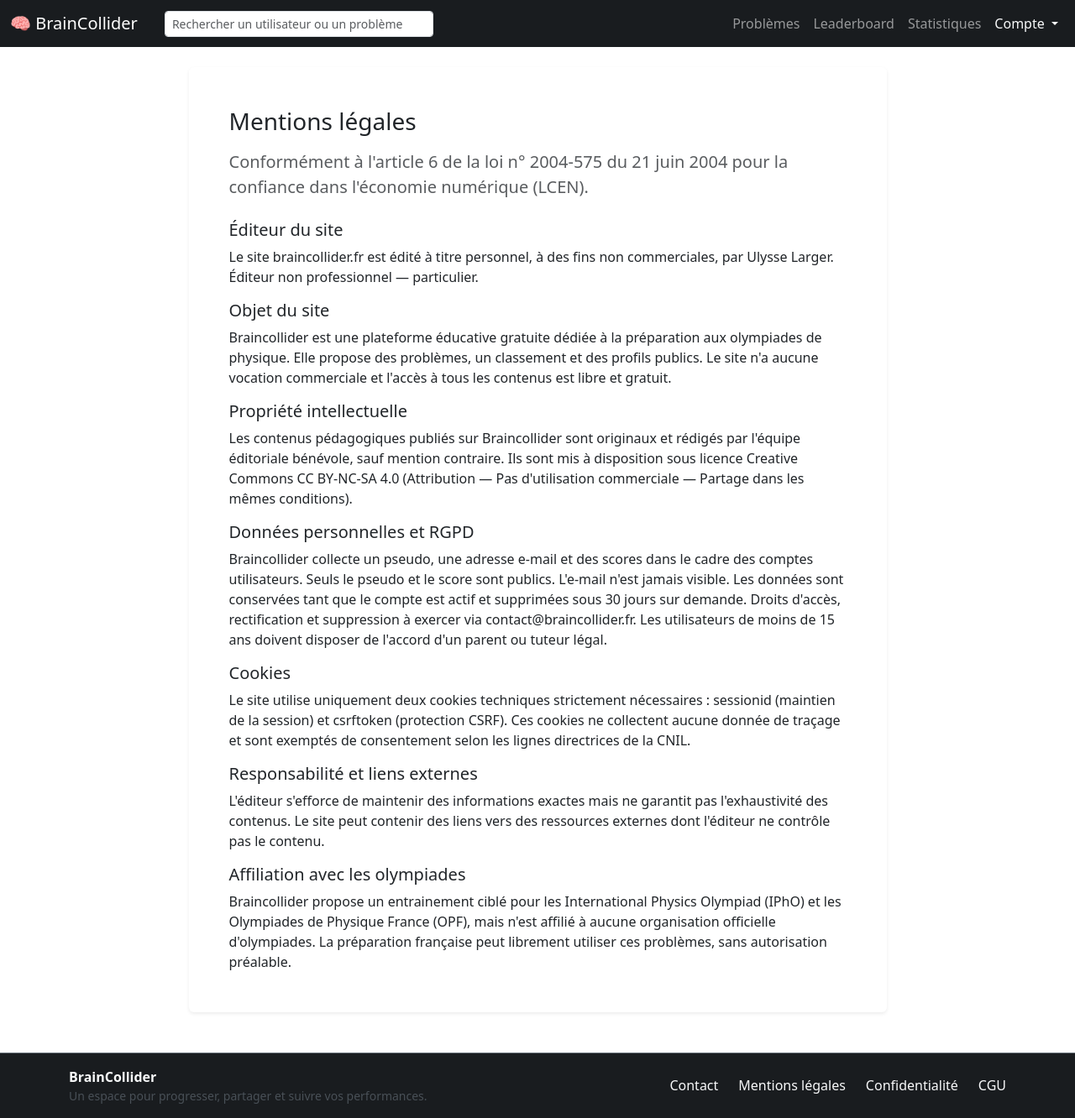
After one commit to DaStygos/braincollider, a Django app: page /mentions-legales/ in a window 1280 px wide. The commit adds this page. Shown: the whole page at 84% size. Run offline with Django 5.2, Linux system fonts and the light colour scheme; tables that the repository leaves empty hold one stand-in row (values such as "Sample post"); some libraries are stand-ins or nearby versions.

Commit message:
added legal terms

```diff
--- /dev/null
+++ b/core/templates/core/static_page.html
@@ -0,0 +1,29 @@
+{% extends "base_generic.html" %}
+
+{% block title %}{{ page_title }}{% endblock %}
+
+{% block content %}
+<div class="row justify-content-center">
+  <div class="col-lg-9">
+    <div class="card border-0 shadow-sm">
+      <div class="card-body p-4 p-md-5">
+        <h1 class="h3 mb-3">{{ page_title }}</h1>
+        <p class="lead text-muted mb-4">{{ page_lead }}</p>
+
+        <div class="vstack gap-3">
+          {% for section in page_sections %}
+            <section>
+              <h2 class="h5 mb-2">{{ section.title }}</h2>
+              {% if section.link %}
+                <p class="mb-0"><a href="{{ section.link }}">{{ section.content }}</a></p>
+              {% else %}
+                <p class="mb-0">{{ section.content }}</p>
+              {% endif %}
+            </section>
+          {% endfor %}
+        </div>
+      </div>
+    </div>
+  </div>
+</div>
+{% endblock %}
--- a/core/urls.py
+++ b/core/urls.py
@@ -5,4 +5,8 @@ app_name = "core"
 
 urlpatterns = [
     path("", views.home, name="home"),
+    path("contact/", views.contact, name="contact"),
+    path("mentions-legales/", views.legal_notice, name="legal_notice"),
+    path("confidentialite/", views.privacy, name="privacy"),
+    path("cgu/", views.terms, name="terms"),
 ]
--- a/core/views.py
+++ b/core/views.py
@@ -1,4 +1,293 @@
 from django.shortcuts import render
+
 
 def home(request):
     return render(request, "core/home.html")
+
+
+def _render_static_page(request, title, lead, sections):
+    return render(
+        request,
+        "core/static_page.html",
+        {
+            "page_title": title,
+            "page_lead": lead,
+            "page_sections": sections,
+        },
+    )
+
+
+def contact(request):
+    return _render_static_page(
+        request,
+        "Contact",
+        "Vous pouvez joindre l'équipe via les coordonnées ci-dessous.",
+        [
+            {
+                "title": "Adresse email",
+                "content": "contact@braincollider.fr",
+                "link": "mailto:contact@braincollider.fr",
+            },
+            {
+                "title": "Objet du message",
+                "content": "Support technique, remarque sur une page ou demande administrative.",
+            },
+        ],
+    )
+
+
+def legal_notice(request):
+    return _render_static_page(
+        request,
+        "Mentions légales",
+        "Conformément à l'article 6 de la loi n° 2004-575 du 21 juin 2004 pour la confiance dans l'économie numérique (LCEN).",
+        [
+            {
+                "title": "Éditeur du site",
+                "content": (
+                    "Le site braincollider.fr est édité à titre personnel, à des fins non commerciales, par Ulysse Larger. "
+                    "Éditeur non professionnel — particulier."
+                ),
+            },
+            {
+                "title": "Objet du site",
+                "content": (
+                    "Braincollider est une plateforme éducative gratuite dédiée à la préparation aux olympiades de physique. "
+                    "Elle propose des problèmes, un classement et des profils publics. "
+                    "Le site n'a aucune vocation commerciale et l'accès à tous les contenus est libre et gratuit."
+                ),
+            },
+            {
+                "title": "Propriété intellectuelle",
+                "content": (
+                    "Les contenus pédagogiques publiés sur Braincollider sont originaux et rédigés par l'équipe éditoriale bénévole, "
+                    "sauf mention contraire. Ils sont mis à disposition sous licence Creative Commons CC BY-NC-SA 4.0 "
+                    "(Attribution — Pas d'utilisation commerciale — Partage dans les mêmes conditions)."
+                ),
+            },
+            {
+                "title": "Données personnelles et RGPD",
+                "content": (
+                    "Braincollider collecte un pseudo, une adresse e-mail et des scores dans le cadre des comptes utilisateurs. "
+                    "Seuls le pseudo et le score sont publics. L'e-mail n'est jamais visible. "
+                    "Les données sont conservées tant que le compte est actif et supprimées sous 30 jours sur demande. "
+                    "Droits d'accès, rectification et suppression à exercer via contact@braincollider.fr. "
+                    "Les utilisateurs de moins de 15 ans doivent disposer de l'accord d'un parent ou tuteur légal."
+                )
+            },
+            {
+                "title": "Cookies",
+                "content": (
+                    "Le site utilise uniquement deux cookies techniques strictement nécessaires : "
+                    "sessionid (maintien de la session) et csrftoken (protection CSRF). "
+                    "Ces cookies ne collectent aucune donnée de traçage et sont exemptés de consentement selon les lignes directrices de la CNIL."
+                ),
+            },
+            {
+                "title": "Responsabilité et liens externes",
+                "content": (
+                    "L'éditeur s'efforce de maintenir des informations exactes mais ne garantit pas l'exhaustivité des contenus. "
+                    "Le site peut contenir des liens vers des ressources externes dont l'éditeur ne contrôle pas le contenu."
+                ),
+            },
+            {
+                "title": "Affiliation avec les olympiades",
+                "content": (
+                    "Braincollider propose un entrainement ciblé pour les International Physics Olympiad (IPhO) et les Olympiades de Physique France (OPF), mais n'est affilié à aucune organisation officielle d'olympiades. "
+                    "La préparation française peut librement utiliser ces problèmes, sans autorisation préalable."
+                ),
+            },
+        ],
+    )
+
+
+def privacy(request):
+    return _render_static_page(
+        request,
+        "Politique de confidentialité",
+        "Cette politique décrit quelles données Braincollider collecte, pourquoi, et quels sont vos droits. Dernière mise à jour : juin 2025.",
+        [
+            {
+                "title": "Responsable du traitement",
+                "content": (
+                    "Le responsable du traitement des données est Ulysse Larger, éditeur du site braincollider.fr. "
+                    "Pour toute question relative à vos données, contactez-nous à contact@braincollider.fr."
+                ),
+            },
+            {
+                "title": "Données collectées",
+                "content": (
+                    "Lors de la création d'un compte, nous collectons : une adresse e-mail (identification et communication), "
+                    "un pseudo (affiché publiquement dans le classement), et un mot de passe (stocké chiffré, jamais lisible). "
+                    "En cours d'utilisation, nous enregistrons vos scores et votre progression sur les problèmes."
+                ),
+            },
+            {
+                "title": "Finalité du traitement",
+                "content": (
+                    "Vos données sont utilisées exclusivement pour : la gestion de votre compte et de votre session, "
+                    "l'affichage du classement public, et le suivi de votre progression personnelle. "
+                    "Aucune donnée n'est utilisée à des fins publicitaires, commerciales ou de profilage."
+                ),
+            },
+            {
+                "title": "Base légale",
+                "content": (
+                    "Le traitement repose sur l'exécution du contrat (CGU) que vous acceptez lors de votre inscription, "
+                    "conformément à l'article 6(1)(b) du RGPD. "
+                    "Pour les utilisateurs de moins de 15 ans, le traitement requiert le consentement d'un parent ou tuteur légal "
+                    "conformément à l'article 8 du RGPD et à la loi Informatique et Libertés."
+                ),
+            },
+            {
+                "title": "Données rendues publiques",
+                "content": (
+                    "Seuls votre pseudo et vos scores figurent dans le classement public, visible par tous les visiteurs du site. "
+                    "Votre adresse e-mail n'est jamais affichée ni partagée. "
+                    "Vous pouvez choisir un pseudo ne permettant pas de vous identifier."
+                ),
+            },
+            {
+                "title": "Durée de conservation",
+                "content": (
+                    "Vos données sont conservées tant que votre compte est actif. "
+                    "En cas de demande de suppression, l'ensemble de vos données — y compris votre apparition dans le classement — "
+                    "est effacé dans un délai de 30 jours. "
+                    "Les données d'un compte inactif depuis plus de 3 ans pourront être supprimées après notification par e-mail."
+                ),
+            },
+            {
+                "title": "Cookies",
+                "content": (
+                    "Le site utilise uniquement deux cookies techniques strictement nécessaires : "
+                    "sessionid (maintien de votre session connectée) et csrftoken (protection contre les attaques CSRF). "
+                    "Aucun cookie de traçage, publicitaire ou analytique n'est déposé. "
+                    "Ces cookies sont supprimés à la déconnexion ou à l'expiration de session."
+                ),
+            },
+            {
+                "title": "Hébergement et transfert de données",
+                "content": (
+                    "Le site est hébergé par OVH, dont les serveurs sont situés dans l'Union européenne. "
+                    "Aucune donnée personnelle n'est transférée hors de l'UE."
+                ),
+            },
+            {
+                "title": "Vos droits",
+                "content": (
+                    "Conformément au RGPD (articles 15 à 22), vous disposez des droits suivants sur vos données : "
+                    "accès, rectification, effacement (droit à l'oubli), portabilité, limitation du traitement, et opposition. "
+                    "Pour exercer ces droits, envoyez une demande à contact@braincollider.fr. "
+                    "En cas de réclamation non résolue, vous pouvez saisir la CNIL sur cnil.fr."
+                ),
+            },
+            {
+                "title": "Modifications de cette politique",
+                "content": (
+                    "Cette politique peut être mise à jour pour refléter des évolutions du site ou de la réglementation. "
+                    "En cas de modification substantielle, les utilisateurs disposant d'un compte seront informés par e-mail. "
+                    "La date de dernière mise à jour est indiquée en haut de cette page."
+                ),
+            },
+        ],
+    )
+
+def terms(request):
+    return _render_static_page(
+        request,
+        "Conditions générales d'utilisation",
+        "En créant un compte ou en utilisant Braincollider, vous acceptez les présentes conditions. Dernière mise à jour : juin 2025.",
+        [
+            {
+                "title": "Objet",
+                "content": (
+                    "Les présentes conditions générales d'utilisation (CGU) régissent l'accès et l'utilisation du site braincollider.fr, "
+                    "plateforme éducative gratuite de préparation aux olympiades de physique, éditée par Ulysse Larger. "
+                    "L'utilisation du site vaut acceptation sans réserve des présentes CGU."
+                ),
+            },
+            {
+                "title": "Accès au site",
+                "content": (
+                    "L'accès aux problèmes et au classement est libre et gratuit, sans création de compte. "
+                    "La création d'un compte est nécessaire pour enregistrer sa progression et apparaître au classement. "
+                    "Les utilisateurs de moins de 15 ans doivent disposer de l'accord d'un parent ou tuteur légal. "
+                    "Braincollider se réserve le droit de suspendre ou interrompre l'accès au site à tout moment, sans préavis."
+                ),
+            },
+            {
+                "title": "Création de compte",
+                "content": (
+                    "Chaque utilisateur ne peut disposer que d'un seul compte. "
+                    "Vous êtes responsable de la confidentialité de vos identifiants et de toute activité réalisée depuis votre compte. "
+                    "En cas de compromission de votre compte, vous vous engagez à en informer l'équipe sans délai à contact@braincollider.fr. "
+                    "Le pseudo choisi doit être décent et ne pas usurper l'identité d'une autre personne."
+                ),
+            },
+            {
+                "title": "Profils publics et classement",
+                "content": (
+                    "En créant un compte, vous acceptez que votre pseudo et vos scores soient affichés publiquement dans le classement, "
+                    "visible par tous les visiteurs du site, y compris les non-inscrits. "
+                    "Vous pouvez à tout moment demander la suppression de votre compte, ce qui entraîne le retrait de votre "
+                    "apparition dans le classement et dans les bases de données sous 30 jours."
+                ),
+            },
+            {
+                "title": "Contenu soumis par les utilisateurs",
+                "content": (
+                    "Les utilisateurs peuvent publier des commentaires et proposer des solutions aux problèmes. "
+                    "Vous êtes seul responsable des contenus que vous publiez. "
+                    "En publiant un contenu, vous accordez à Braincollider une licence gratuite, non exclusive, pour l'afficher sur le site. "
+                    "Sont interdits : les contenus hors-sujet, injurieux, discriminatoires, copiés sans attribution, "
+                    "ou constituant de la tromperie (fausses solutions, spoilers non signalés). "
+                    "L'équipe se réserve le droit de supprimer tout contenu sans préavis."
+                ),
+            },
+            {
+                "title": "Intégrité du classement",
+                "content": (
+                    "Toute tentative de manipulation du classement est strictement interdite : "
+                    "création de plusieurs comptes, utilisation de scripts automatisés, partage de réponses pour gonfler un score, "
+                    "ou toute autre forme de triche. "
+                    "Tout compte en infraction pourra être supprimé immédiatement et sans préavis, "
+                    "sans recours possible auprès de l'éditeur."
+                ),
+            },
+            {
+                "title": "Propriété intellectuelle",
+                "content": (
+                    "Les problèmes, énoncés et solutions rédigés par l'équipe éditoriale sont mis à disposition "
+                    "sous licence Creative Commons CC BY-NC-SA 4.0. "
+                    "Vous pouvez les utiliser et les partager à condition de citer braincollider.fr comme source, "
+                    "de ne pas en faire un usage commercial, et de redistribuer sous la même licence. "
+                    "Toute reproduction à des fins commerciales est interdite sans autorisation écrite préalable."
+                ),
+            },
+            {
+                "title": "Responsabilité",
+                "content": (
+                    "Braincollider est une plateforme éducative bénévole. Les contenus sont fournis à titre indicatif "
+                    "et peuvent comporter des erreurs. L'éditeur ne saurait être tenu responsable d'un préjudice "
+                    "lié à l'utilisation des ressources du site dans un cadre concours ou académique. "
+                    "Le site est fourni 'en l'état', sans garantie de disponibilité continue."
+                ),
+            },
+            {
+                "title": "Modification des CGU",
+                "content": (
+                    "L'éditeur se réserve le droit de modifier les présentes CGU à tout moment. "
+                    "Les utilisateurs disposant d'un compte seront informés par e-mail de toute modification substantielle. "
+                    "La poursuite de l'utilisation du site après modification vaut acceptation des nouvelles CGU."
+                ),
+            },
+            {
+                "title": "Droit applicable",
+                "content": (
+                    "Les présentes CGU sont soumises au droit français. "
+                    "En cas de litige, une solution amiable sera recherchée en priorité via contact@braincollider.fr. "
+                    "À défaut, les tribunaux compétents seront saisis."
+                ),
+            },
+        ],
+    )
--- a/templates/base_generic.html
+++ b/templates/base_generic.html
@@ -17,7 +17,7 @@
   <!-- KaTeX styles -->
   <link rel="stylesheet" href="https://cdn.jsdelivr.net/npm/katex@0.16.11/dist/katex.min.css">
 </head>
-<body>
+<body class="d-flex flex-column min-vh-100">
 
 <!-- 🔹 Barre de navigation Bootstrap -->
 <nav class="navbar navbar-expand-lg navbar-dark bg-dark">
@@ -107,10 +107,27 @@
 </nav>
 
 <!-- 🔹 Contenu principal -->
-<div class="container mt-4 mb-5">
+<main class="container mt-4 mb-5 flex-grow-1">
   {% block content %}
   {% endblock %}
-</div>
+</main>
+
+<footer class="mt-auto bg-dark text-light border-top border-secondary">
+  <div class="container py-3 d-flex flex-column flex-md-row justify-content-between align-items-md-center gap-2">
+    <div>
+      <div class="fw-semibold">BrainCollider</div>
+      <div class="text-light-emphasis small">Un espace pour progresser, partager et suivre vos performances.</div>
+    </div>
+    <nav aria-label="Liens de pied de page">
+      <ul class="list-inline mb-0 d-flex flex-wrap gap-3">
+        <li class="list-inline-item"><a class="link-light text-decoration-none" href="{% url 'core:contact' %}">Contact</a></li>
+        <li class="list-inline-item"><a class="link-light text-decoration-none" href="{% url 'core:legal_notice' %}">Mentions légales</a></li>
+        <li class="list-inline-item"><a class="link-light text-decoration-none" href="{% url 'core:privacy' %}">Confidentialité</a></li>
+        <li class="list-inline-item"><a class="link-light text-decoration-none" href="{% url 'core:terms' %}">CGU</a></li>
+      </ul>
+    </nav>
+  </div>
+</footer>
 
 <!-- Bootstrap JS -->
 <script src="https://cdn.jsdelivr.net/npm/bootstrap@5.3.2/dist/js/bootstrap.bundle.min.js"></script>
```
